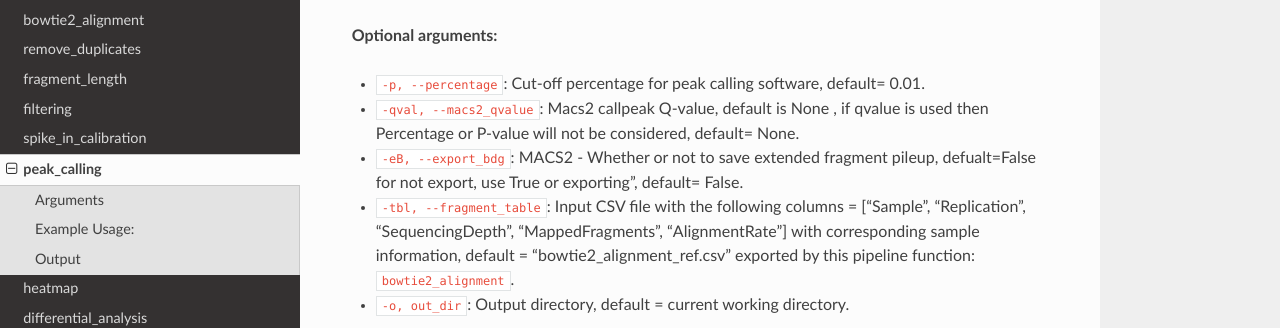
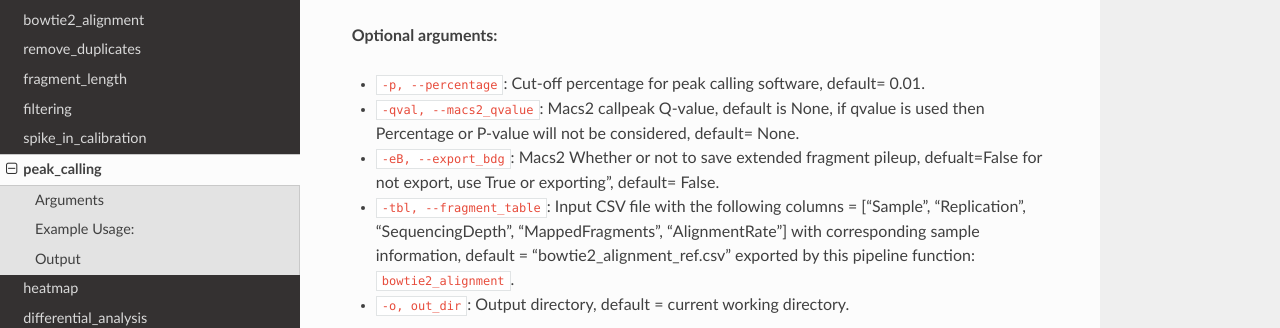
Before and after one commit to EpiMapper-pipeline/documentation, a Sphinx documentation site: the page built from docs/source/content/peak_calling.rst, in a window 1280 px wide and 900 px high, scrolled down 1347 px. Shown: the part 159-487 px from the top of the window. Built offline with Sphinx 7.4.7 and the Read the Docs theme 2.0.0, drawn with Linux system fonts in a browser that asks for light colours.

Commit message:
modify peakcalling

```diff
--- a/docs/source/content/peak_calling.rst
+++ b/docs/source/content/peak_calling.rst
@@ -46,8 +46,8 @@ Arguments
 **Optional arguments:**
 
 - ``-p, --percentage``: Cut-off percentage for peak calling software, default= 0.01.
-- ``-qval, --macs2_qvalue``: Macs2 callpeak Q-value, default is None , if qvalue is used then Percentage or P-value will not be considered, default= None.
-- ``-eB, --export_bdg``: MACS2 - Whether or not to save extended fragment pileup, defualt=False for not export, use True or exporting", default= False.
+- ``-qval, --macs2_qvalue``: Macs2 callpeak Q-value, default is None, if qvalue is used then Percentage or P-value will not be considered, default= None.
+- ``-eB, --export_bdg``: Macs2 Whether or not to save extended fragment pileup, defualt=False for not export, use True or exporting", default= False.
 - ``-tbl, --fragment_table``: Input CSV file with the following columns = ["Sample", "Replication", "SequencingDepth", "MappedFragments", "AlignmentRate"] with corresponding sample information, default = “bowtie2_alignment_ref.csv” exported by this pipeline function: ``bowtie2_alignment``.
 - ``-o, out_dir``: Output directory, default = current working directory.
 
```
Also changed, not shown: 4 other files.
